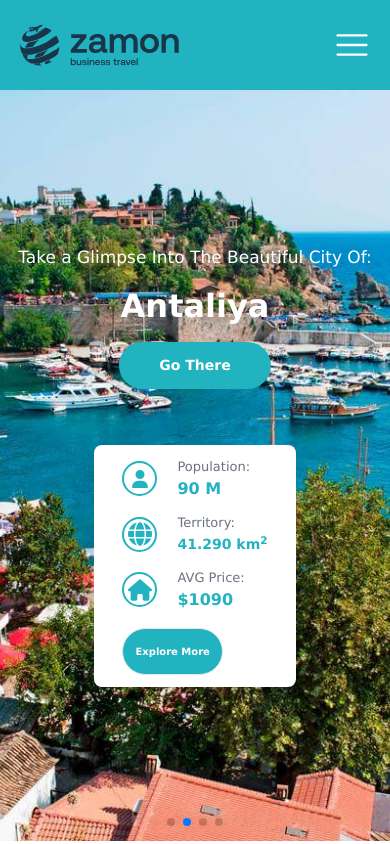
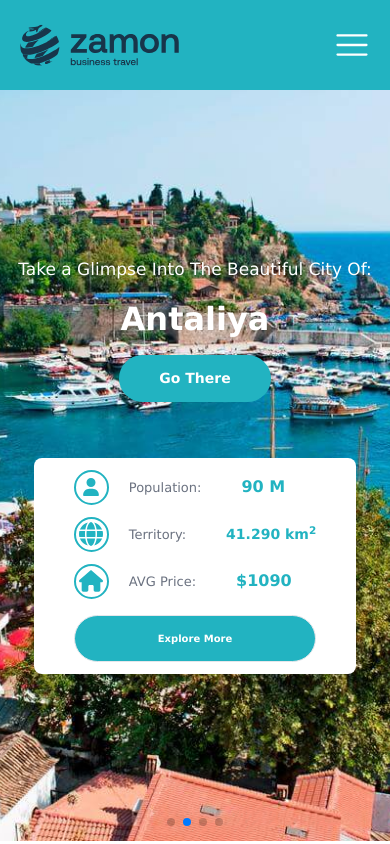
Before and after one commit to asliddinnuriddinov/zamon-tour, a React (Vite) app: page / in a window 390 px wide. Shown: the top 844 px of the page. Built offline with nearby package versions, Linux system fonts and the light colour scheme; grey boxes are pictures that could not be loaded.

Commit message:
banner fixed

```diff
--- a/src/components/BannerContent.jsx
+++ b/src/components/BannerContent.jsx
@@ -11,14 +11,14 @@ const BannerContent = ({h2_text,h1_text,population,territory,avgPrice}) => {
     <h1 className='text-white text-[32px] sm:text-[40px] md:text-[60px] font-bold my-3'>{h1_text}</h1>
     <button className='bg-main rounded-3xl text-white text-[14px] h-[47px] px-10 font-semibold mb-14 md:mb-28 hover:bg-white hover:text-main hover:border-main hover:border-[1px] transition-colors duration-500'><a href="#info">{t('button.go')}</a></button>
     <Container>
-    <div className='flex flex-col xl:flex-row xl:items-center bg-white rounded-lg md:rounded-[60px] px-[28px] sm:px-[40px] xl:px-[70px] py-3 sm:py-8 xl:py-5 gap-y-3 sm:gap-y-10  gap-x-28'>
+    <div className='flex flex-col  xl:flex-row xl:items-center bg-white rounded-lg md:rounded-[60px] w-full px-[40px] sm:px-[40px] xl:px-[70px] py-3 sm:py-8 xl:py-5 gap-y-3 sm:gap-y-10  gap-x-28'>
       <div className='flex sm:flex-row flex-col sm:items-center items-start w-full gap-y-3 gap-x-12 sm:gap-x-52 md:gap-x-60 xl:gap-x-28'>
         <div className='flex items-center gap-x-5'>
           <div className='md:w-[60px] md:h-[60px] w-[35px] h-[35px] rounded-full border-main border-2 flex items-center justify-center'>
             <FaUser className='text-lg md:text-2xl text-main'/>
           </div>
-          <div>
-            <p className='text-[13px] md:text-[15px] text-gray-500'>{t('banner1.population')}</p>
+          <div className='flex items-center gap-3 sm:block'>
+            <p className='text-[13px] md:text-[15px] mr-7 sm:mr-0 text-gray-500'>{t('banner1.population')}</p>
             <strong className='text-main font-bold text-md sm:text-lg md:text-[20px]'>{population} {t('visitCard.mil')}</strong>
           </div>
         </div>
@@ -26,19 +26,19 @@ const BannerContent = ({h2_text,h1_text,population,territory,avgPrice}) => {
           <div className='md:w-[60px] md:h-[60px] w-[35px] h-[35px] rounded-full border-main border-2 flex items-center justify-center'>
             <FaGlobe className='text-2xl text-main' />
           </div>
-          <div>
-            <p className='text-[13px] md:text-[15px] text-gray-500'>{t('banner1.territory')}</p>
+          <div className='flex items-center gap-3 sm:block'>
+            <p className='text-[13px] md:text-[15px] mr-7 sm:mr-0 text-gray-500'>{t('banner1.territory')}</p>
             <strong className='text-main font-bold text-sm sm:text-[15px] md:text-[20px]'>{territory} {t('visitCard.km')}<sup>2</sup></strong>
           </div>
         </div>
       </div>
-      <div className='flex sm:flex-row flex-col items-start sm:items-center gap-y-4 gap-x-[40px] sm:gap-x-[190px] md:gap-x-[214px] xl:gap-x-44'>
+      <div className='flex sm:flex-row flex-col sm:items-center gap-y-4 gap-x-[40px] sm:gap-x-[190px] md:gap-x-[214px] xl:gap-x-44'>
         <div className='flex items-center gap-x-5'>
           <div className='md:w-[60px] md:h-[60px] w-[35px] h-[35px] rounded-full border-main border-2 flex items-center justify-center'>
             <FaHouse className='text-2xl text-main'/>
           </div>
-          <div>
-            <p className='text-[13px] md:text-[13px] text-gray-500'>{t('banner1.avgPrice')}</p>
+          <div className='flex items-center gap-3 sm:block'>
+            <p className='text-[13px] md:text-[13px] mr-7 sm:mr-0 text-gray-500'>{t('banner1.avgPrice')}</p>
             <strong className='text-main font-bold text-md sm:text-lg md:text-[20px]'>${avgPrice}</strong>
           </div>
         </div>
```
